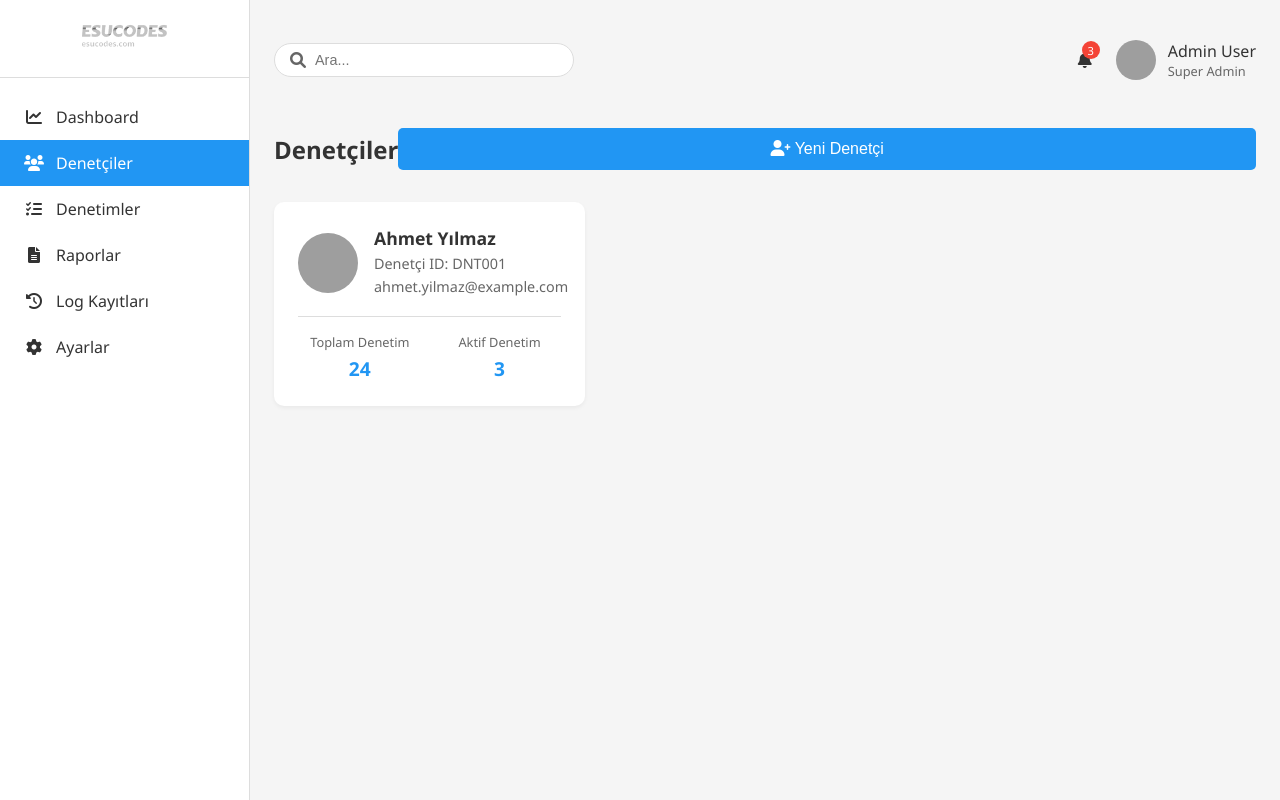
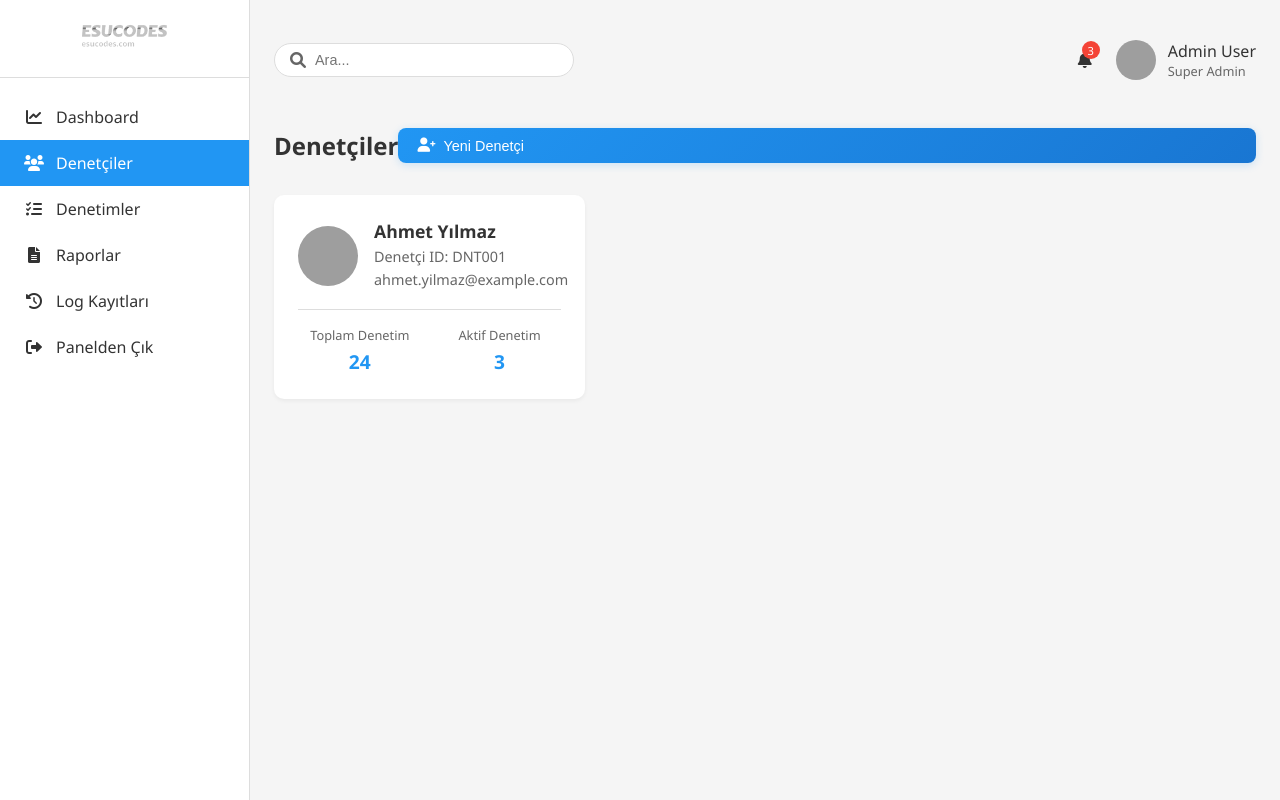
Before and after one commit to ESUCODES-YMH114/BIGDES, a PHP site: page /pages/admin_panel.html in a window 1280 px wide, after a click on "Denetçiler". Run offline with PHP 8.4, Linux system fonts and the light colour scheme; grey boxes are pictures that could not be loaded.

Commit message:
Admin Panel Düzenlemeler

```diff
--- a/TRSIBER_BIGDES/assets/css/admin_panel.css
+++ b/TRSIBER_BIGDES/assets/css/admin_panel.css
@@ -446,6 +446,36 @@ body {
     color: var(--text-color);
 }
 
+/* Yeni Denetçi Butonu */
+#yeniDenetciBtn {
+    background: linear-gradient(135deg, var(--primary-color), #1976D2);
+    color: white;
+    border: none;
+    padding: 0.6rem 1.2rem;
+    border-radius: 8px;
+    font-size: 0.9rem;
+    cursor: pointer;
+    transition: all 0.3s ease;
+    display: flex;
+    align-items: center;
+    gap: 0.5rem;
+    box-shadow: 0 2px 8px rgba(33, 150, 243, 0.2);
+}
+
+#yeniDenetciBtn:hover {
+    transform: translateY(-2px);
+    box-shadow: 0 4px 12px rgba(33, 150, 243, 0.3);
+}
+
+#yeniDenetciBtn i {
+    font-size: 0.9rem;
+}
+
+#yeniDenetciBtn:active {
+    transform: translateY(0);
+    box-shadow: 0 2px 4px rgba(33, 150, 243, 0.2);
+}
+
 /* Denetçiler Grid */
 .denetciler-grid {
     display: grid;
--- a/TRSIBER_BIGDES/pages/admin_panel.html
+++ b/TRSIBER_BIGDES/pages/admin_panel.html
@@ -32,7 +32,7 @@
                     <a href="#loglar"><i class="fas fa-history"></i> Log Kayıtları</a>
                 </li>
                 <li>
-                    <a href="#ayarlar"><i class="fas fa-cog"></i> Ayarlar</a>
+                    <a href="Anasayfa.html" id="cikisBtn"><i class="fas fa-sign-out-alt"></i> Panelden Çık</a>
                 </li>
             </ul>
         </nav>
@@ -315,12 +315,18 @@
                 denetciler: document.getElementById('denetciler'),
                 denetimler: document.getElementById('denetimler'),
                 raporlar: document.getElementById('raporlar'),
-                loglar: document.getElementById('loglar'),
-                ayarlar: document.getElementById('ayarlar')
+                loglar: document.getElementById('loglar')
             };
 
             document.querySelectorAll('.sidebar-nav a').forEach(link => {
                 link.addEventListener('click', function(e) {
+                    // Çıkış butonu için özel işlem
+                    if (this.id === 'cikisBtn') {
+                        // LocalStorage'dan kullanıcı bilgilerini temizle
+                        localStorage.removeItem('user');
+                        return; // Normal yönlendirmeye devam et
+                    }
+
                     e.preventDefault();
 
                     // Aktif menü öğesini güncelle
```
